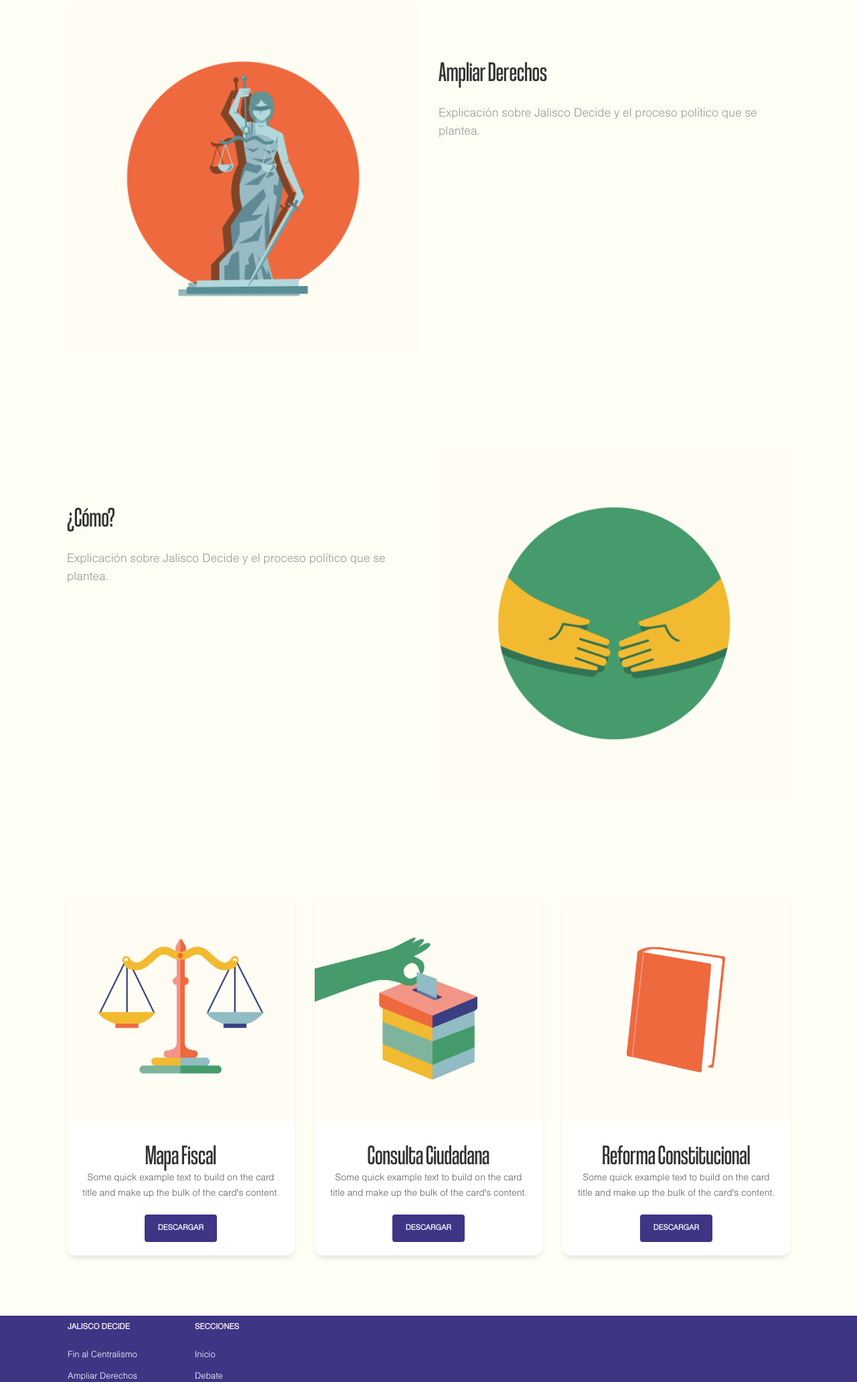
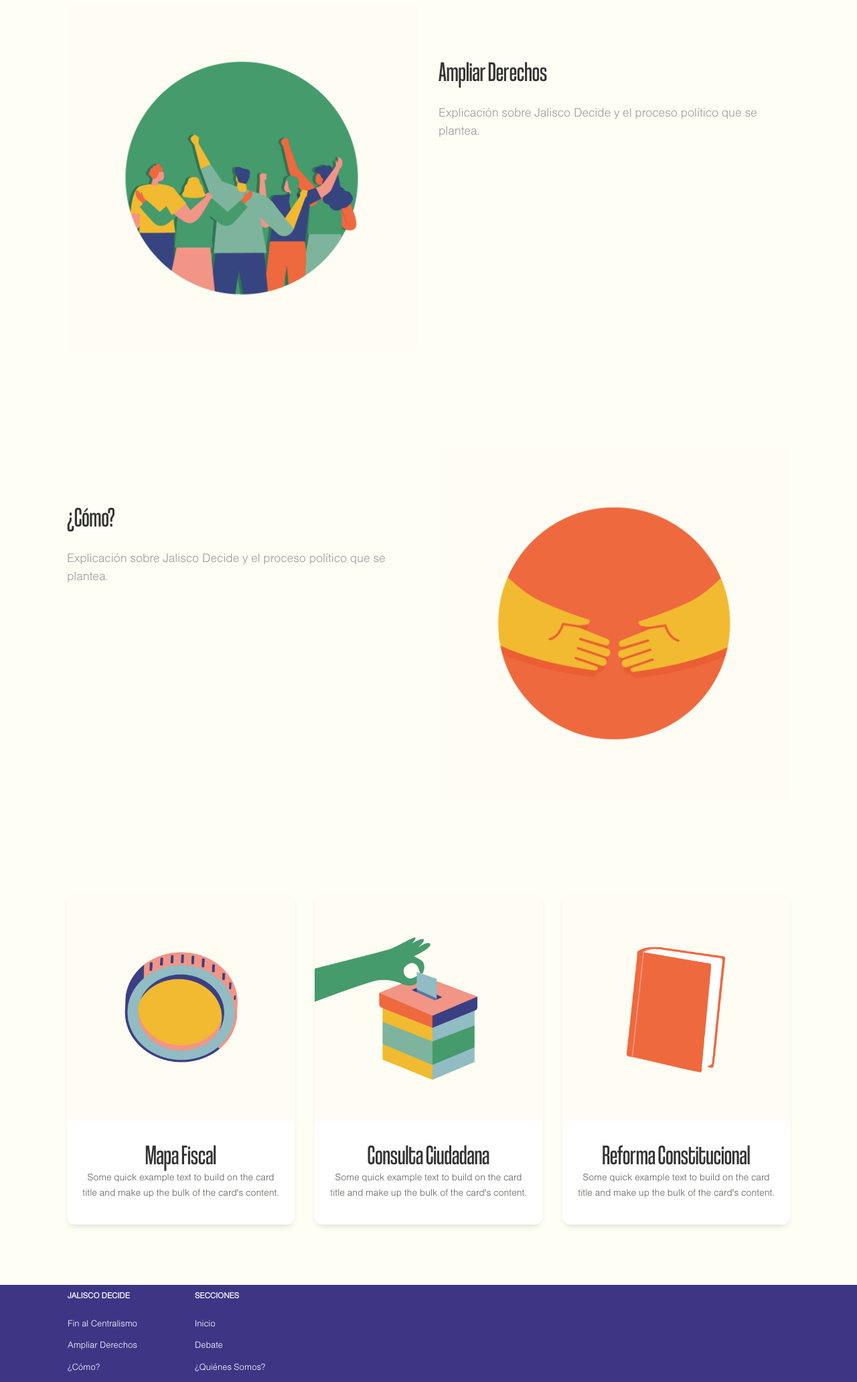
Before and after one commit to framesGit/framesgit.github.io, a website: page index.html in a window 1280 px wide. Shown: the part 737-2800 px from the top of the page at 67% size. Drawn offline with Linux system fonts and the light colour scheme; some packages are replaced by stand-ins of ours.

Commit message:
New Assets and styling changes

```diff
--- a/index.html
+++ b/index.html
@@ -114,7 +114,7 @@ The above copyright notice and this permission notice shall be included in all c
 
           <!-- PARTE DERECHA HEADER -->
           <div class="col-md-6 ml-auto mr-auto">
-            <img class="img-fluid" src="/assets/img/jaliscoDecide/landing/fin del centralismo.jpg" alt="">
+            <img class="img-fluid" src="/assets/img/jaliscoDecide/landing/FinDelCentralismo.jpg" alt="">
           </div>
           <!-- PARTE DERECHA HEADER -->
         </div>
@@ -131,7 +131,7 @@ The above copyright notice and this permission notice shall be included in all c
 
           <!-- PARTE IZQUIERDA HEADER -->
           <div class="col-md-6 ml-auto mr-auto d-none d-sm-block">
-            <img class="img-fluid img-rounded" src="/assets/img/jaliscoDecide/landing/ampliar derechos.jpg" alt="">
+            <img class="img-fluid img-rounded" src="/assets/img/jaliscoDecide/landing/AmpliarDerechos.jpg" alt="">
           </div>
           <!-- PARTE IZQUIERDA HEADER -->
 
@@ -144,7 +144,7 @@ The above copyright notice and this permission notice shall be included in all c
 
           <!-- IMAGEN CEL -->
           <div class="col-md-6 ml-auto mr-auto d-block d-sm-none">
-            <img class="img-fluid img-rounded" src="/assets/img/jaliscoDecide/landing/ampliar derechos.jpg" alt="">
+            <img class="img-fluid img-rounded" src="/assets/img/jaliscoDecide/landing/AmpliarDerechos.jpg" alt="">
           </div>
           <!-- IMAGEN CEL -->
         </div>
@@ -166,7 +166,7 @@ The above copyright notice and this permission notice shall be included in all c
 
           <!-- PARTE DERECHA HEADER -->
           <div class="col-md-6 ml-auto mr-auto">
-            <img class="img-fluid" src="/assets/img/jaliscoDecide/landing/cómo .jpg" alt="">
+            <img class="img-fluid" src="/assets/img/jaliscoDecide/landing/como.jpg" alt="">
           </div>
           <!-- PARTE DERECHA HEADER -->
         </div>
@@ -190,13 +190,13 @@ The above copyright notice and this permission notice shall be included in all c
           <!-- DOCUMENTO 1 -->
           <div class="col-md-4 ml-auto mr-auto">
             <div class="card" style="width: auto;">
-              <img class="card-img-top" src="/assets/img/jaliscoDecide/landing/BalanzaDescarga.jpg"
+              <img class="card-img-top" src="/assets/img/jaliscoDecide/landing/MapaFiscal.jpg"
                 alt="Card image cap">
               <div class="card-body">
                 <h4 class="card-title">Mapa Fiscal</h4>
                 <p class="card-text">Some quick example text to build on the card title and make up the bulk of the
                   card's content.</p>
-                <a href="#" class="btn btn-primary">Descargar</a>
+                <!-- <a href="#" class="btn btn-primary">Descargar</a> -->
               </div>
             </div>
           </div>
@@ -210,7 +210,7 @@ The above copyright notice and this permission notice shall be included in all c
                 <h4 class="card-title">Consulta Ciudadana</h4>
                 <p class="card-text">Some quick example text to build on the card title and make up the bulk of the
                   card's content.</p>
-                <a href="#" class="btn btn-primary">Descargar</a>
+                <!-- <a href="#" class="btn btn-primary">Descargar</a> -->
               </div>
             </div>
           </div>
@@ -225,7 +225,7 @@ The above copyright notice and this permission notice shall be included in all c
                 <h4 class="card-title">Reforma Constitucional</h4>
                 <p class="card-text">Some quick example text to build on the card title and make up the bulk of the
                   card's content.</p>
-                <a href="#" class="btn btn-primary">Descargar</a>
+                <!-- <a href="#" class="btn btn-primary">Descargar</a> -->
               </div>
             </div>
           </div>
```
Also changed, not shown: assets/img/jaliscoDecide/landing/AmpliarDerechos.jpg (added), assets/img/jaliscoDecide/landing/BalanzaDescarga.jpg (deleted), assets/img/jaliscoDecide/landing/FinDelCentralismo.jpg (added), assets/img/jaliscoDecide/landing/MapaFiscal.jpg (added), assets/img/jaliscoDecide/landing/ampliar derechos.jpg (deleted), assets/img/jaliscoDecide/landing/como.jpg (added), assets/img/jaliscoDecide/landing/cómo .jpg (deleted), assets/img/jaliscoDecide/landing/fin del centralismo.jpg (deleted).
